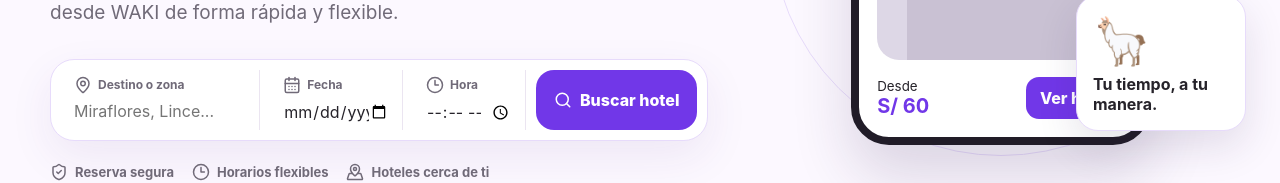
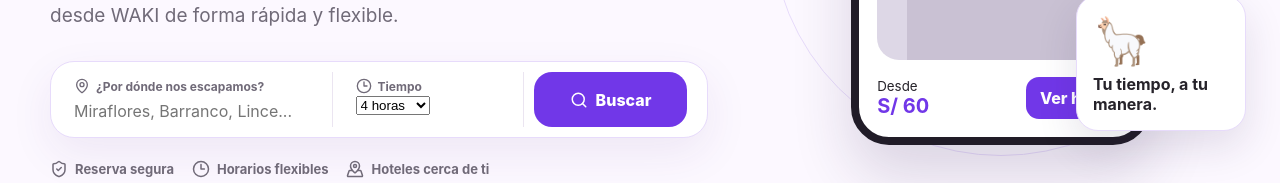
Before and after one commit to mednologyapps-debug/waki-web, a React (Vite) app: page / in a window 1280 px wide. Shown: the part 755-938 px from the top of the page. Built offline with nearby package versions, Linux system fonts and the light colour scheme.

Commit message:
feat(web): rebuild WAKI landing experience

```diff
--- a/src/components/SearchCard.jsx
+++ b/src/components/SearchCard.jsx
@@ -1,43 +1,49 @@
-import { CalendarDays, Clock3, MapPin, Search } from 'lucide-react'
+import { Clock3, MapPin, Search } from 'lucide-react'
 import { useState } from 'react'
 
 export default function SearchCard() {
   const [zone, setZone] = useState('')
-  const [date, setDate] = useState('')
-  const [time, setTime] = useState('')
+  const [duration, setDuration] = useState('4 horas')
   const [message, setMessage] = useState('')
 
-  const handleSearch = (e) => {
-    e.preventDefault()
+  const handleSearch = (event) => {
+    event.preventDefault()
     setMessage(
-      zone || date || time
-        ? 'El buscador se conectará a la disponibilidad real cuando integremos Supabase.'
-        : 'Ingresa una zona, fecha u hora para buscar.'
+      zone.trim()
+        ? 'Muy pronto podrás ver disponibilidad real desde la web. Mientras tanto, continúa desde la app WAKI.'
+        : 'Cuéntanos por dónde quieres escaparte.'
     )
   }
 
   return (
     <div className="search-wrap">
       <form className="search-card" onSubmit={handleSearch}>
-        <label className="search-field">
-          <span><MapPin size={18} /> Destino o zona</span>
-          <input value={zone} onChange={(e) => setZone(e.target.value)} placeholder="Miraflores, Lince..." />
+        <label className="search-field location-field">
+          <span><MapPin size={16} /> ¿Por dónde nos escapamos?</span>
+          <input
+            value={zone}
+            onChange={(e) => setZone(e.target.value)}
+            placeholder="Miraflores, Barranco, Lince..."
+            aria-label="Destino o zona"
+          />
         </label>
 
-        <label className="search-field">
-          <span><CalendarDays size={18} /> Fecha</span>
-          <input type="date" value={date} onChange={(e) => setDate(e.target.value)} />
-        </label>
-
-        <label className="search-field">
-          <span><Clock3 size={18} /> Hora</span>
-          <input type="time" value={time} onChange={(e) => setTime(e.target.value)} />
+        <label className="search-field compact-field">
+          <span><Clock3 size={16} /> Tiempo</span>
+          <select value={duration} onChange={(e) => setDuration(e.target.value)} aria-label="Duración">
+            <option>3 horas</option>
+            <option>4 horas</option>
+            <option>6 horas</option>
+            <option>12 horas</option>
+          </select>
         </label>
 
         <button className="btn btn-primary search-button" type="submit">
-          <Search size={18} /> Buscar hotel
+          <Search size={18} />
+          Buscar
         </button>
       </form>
+
       {message && <p className="search-message">{message}</p>}
     </div>
   )
```
